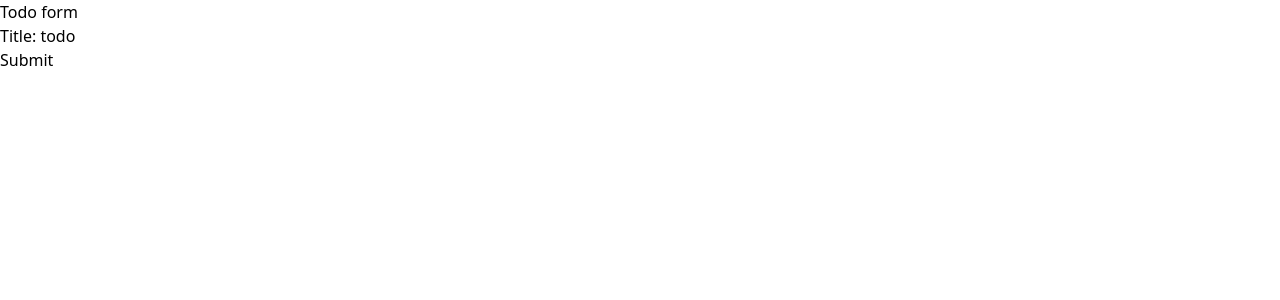
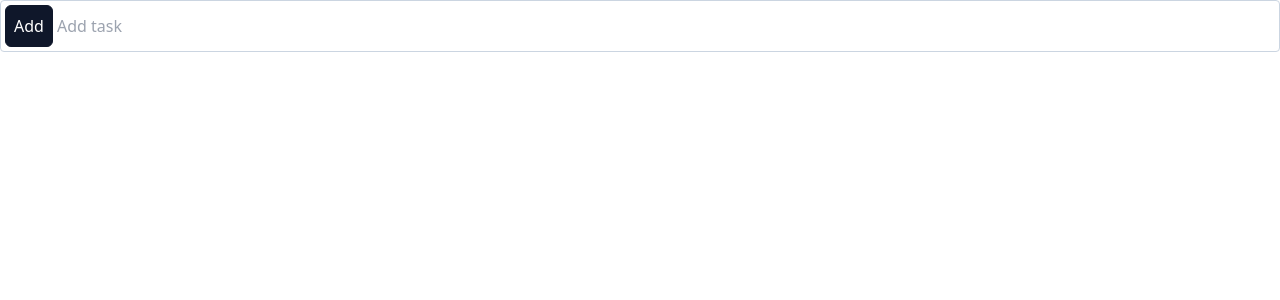
Before and after one commit to Eexy/todo-angular, an Angular app: page / in a window 1280 px wide. Shown: the top 300 px of the page. Built offline with nearby package versions, Linux system fonts and the light colour scheme.

Commit message:
style: add style to todo-form

```diff
--- a/src/app/components/todo-form/todo-form.component.html
+++ b/src/app/components/todo-form/todo-form.component.html
@@ -1,10 +1,25 @@
 <div>
-  <h2>Todo form</h2>
-  <form #todoForm="ngForm" (ngSubmit)="onSubmit()">
-    <p>
-      <label for="title">Title: </label>
-      <input type="text" id="title" required [(ngModel)]="title" name="title" />
-    </p>
-    <button type="submit">Submit</button>
+  <form
+    #todoForm="ngForm"
+    (ngSubmit)="onSubmit()"
+    class="block border-slate-300 border-solid rounded border"
+  >
+    <div class="p-1 flex gap-x-1">
+      <input
+        type="text"
+        id="title"
+        required
+        [(ngModel)]="title"
+        name="title"
+        class="order-2 grow focus:outline-none"
+        placeholder="Add task"
+      />
+      <button
+        type="submit"
+        class="bg-slate-900 border-slate-900 border rounded-md p-2 text-white order-1 hover:text-slate-900 hover:bg-slate-100"
+      >
+        Add
+      </button>
+    </div>
   </form>
 </div>
--- a/src/app/components/todo-form/todo-form.component.ts
+++ b/src/app/components/todo-form/todo-form.component.ts
@@ -4,10 +4,9 @@ import { TodoService } from 'src/app/services/todo/todo.service';
 @Component({
   selector: 'app-todo-form',
   templateUrl: './todo-form.component.html',
-  styleUrls: ['./todo-form.component.css'],
 })
 export class TodoFormComponent {
-  title = 'todo';
+  title = '';
 
   constructor(private todoService: TodoService) {}
 
```
Also changed, not shown: src/app/components/todo-form/todo-form.component.css (deleted).
